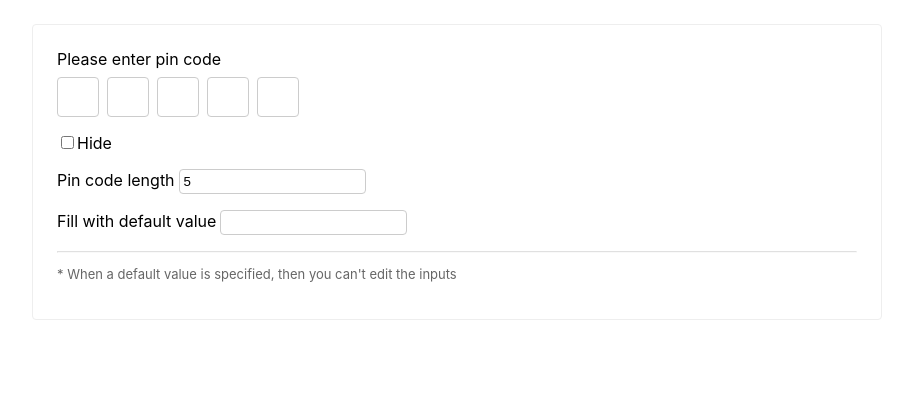
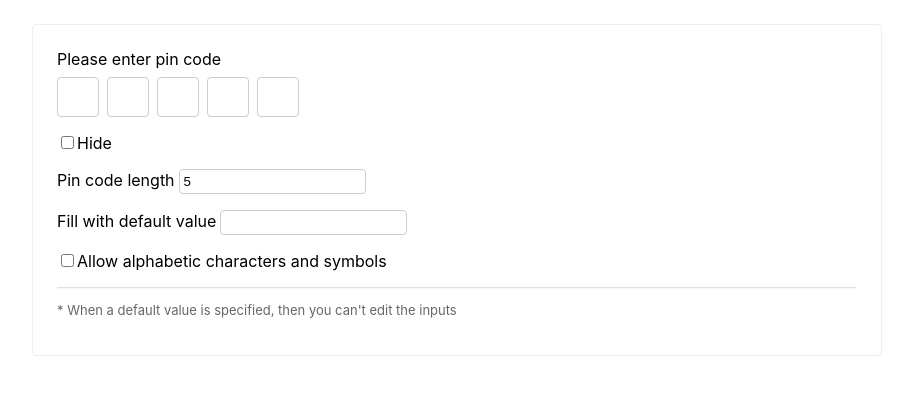
Before and after one commit to karamat/pin-code, a React (Create React App) app: page / in a window 1280 px wide. Shown: the top 394 px of the page, without its empty margins (183-1096 px from the left). Built offline with nearby package versions, Linux system fonts and the light colour scheme.

Commit message:
add ability to enter alphanumetic and symobls

```diff
--- a/src/App.tsx
+++ b/src/App.tsx
@@ -8,11 +8,13 @@ function App() {
   const [pinLength, setPinLength] = useState<number>(5);
   const [values, setValues] = useState<{ [key: string]: InputType }>({});
   const [focusedIndex, setFocusedIndex] = useState<number | null>(null);
-  const [isHidden, setIsHidden] = useState(false);
+  const [isHidden, setIsHidden] = useState<boolean>(false);
   const [defaultValue, setDefaultValue] = useState<string | undefined>();
+  const [allowAlphabets, setAllowAlphabets] = useState<boolean>(false);
 
   const handleChangeInput = (value: string, index: number) => {
-    let acceptedValue = value.replace(/\D/, '');
+    let acceptedValue = value;
+    if (!allowAlphabets) acceptedValue = value.replace(/\D/, '');
     setValues({ ...values, [index]: acceptedValue });
     if (acceptedValue.length !== 0 && (focusedIndex || 0) < pinLength - 1)
       setFocusedIndex(index + 1);
@@ -40,6 +42,7 @@ function App() {
     setPinLength(parseInt(value, 10));
   };
   const handleDefaultValueChange = (value: string) => setDefaultValue(value);
+  const handleAllowAlphabetsChange = () => setAllowAlphabets(!allowAlphabets);
 
   return (
     <div className='App'>
@@ -101,6 +104,18 @@ function App() {
           </label>
         </div>
 
+        <div className='input-field'>
+          <label htmlFor='allow-alphabets'>
+            <input
+              type='checkbox'
+              name='allow-alphabets'
+              checked={allowAlphabets}
+              onChange={handleAllowAlphabetsChange}
+            />
+            Allow alphabetic characters and symbols
+          </label>
+        </div>
+
         <hr />
 
         <p className='helping-text'>
```
